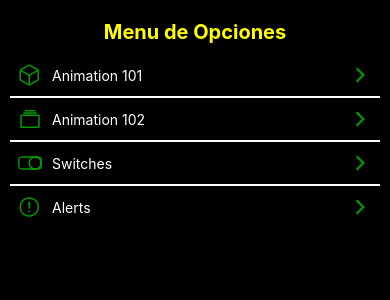
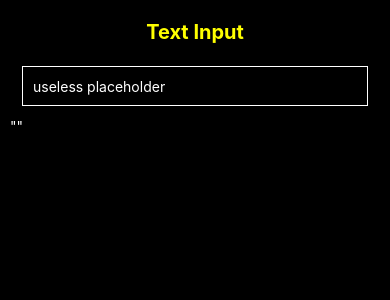
Before and after one commit to Satronic/06-RNComponents, a React Native app: screen /TextInputScreen in a window 390 px wide. Shown: the top 300 px of the page. Built offline with nearby package versions, Linux system fonts and the light colour scheme.

Commit message:
Text Input component

```diff
--- a/src/data/menuItem.tsx
+++ b/src/data/menuItem.tsx
@@ -21,4 +21,9 @@ export const menuItems: MenuItemInterface[] = [
         icon: 'alert-circle-outline',
         component: 'AlertScreen'
     },
+    {
+        name: 'Text Input',
+        icon: 'text-outline',
+        component: 'TextInputScreen'
+    },
 ]
--- a/src/navigator/StackNavigator.tsx
+++ b/src/navigator/StackNavigator.tsx
@@ -4,6 +4,7 @@ import { Animation101Screen } from '../screens/Animation101Screen';
 import { Animation102Screen } from '../screens/Animation102Screen';
 import { SwitchScreen } from '../screens/SwitchScreen';
 import { AlertScreen } from '../screens/AlertScreen';
+import { TextInputScreen } from '../screens/TextInputScreen';
 
 const Stack = createStackNavigator();
 
@@ -19,6 +20,7 @@ export const StackNavigator = () => {
             <Stack.Screen name="Animation102Screen" component={Animation102Screen} />
             <Stack.Screen name="SwitchScreen" component={SwitchScreen} />
             <Stack.Screen name="AlertScreen" component={AlertScreen} />
+            <Stack.Screen name="TextInputScreen" component={TextInputScreen} />
         </Stack.Navigator>
     );
 };
--- /dev/null
+++ b/src/screens/TextInputScreen.tsx
@@ -0,0 +1,38 @@
+import React, { useState } from 'react';
+import { Container } from '../components/Container';
+import { TextInput, StyleSheet, Text } from 'react-native';
+
+export const TextInputScreen = () => {
+
+    const [text, onChangeText] = useState('Useless Text');
+    const [number, onChangeNumber] = useState('');
+
+    return (
+        <Container title='Text Input'>
+            <TextInput
+                style={styles.input}
+                onChangeText={onChangeNumber}
+                value={number}
+                placeholder="useless placeholder"
+                keyboardType="ascii-capable"
+            />
+            <Text style={styles.text}>
+                {JSON.stringify(number, null, 4)}
+            </Text>
+        </Container>
+    )
+}
+
+const styles = StyleSheet.create({
+    input: {
+        height: 40,
+        margin: 12,
+        color: 'white',
+        borderWidth: 1,
+        borderColor: 'white',
+        padding: 10,
+    },
+    text: {
+        color: 'white'
+    }
+});
```
